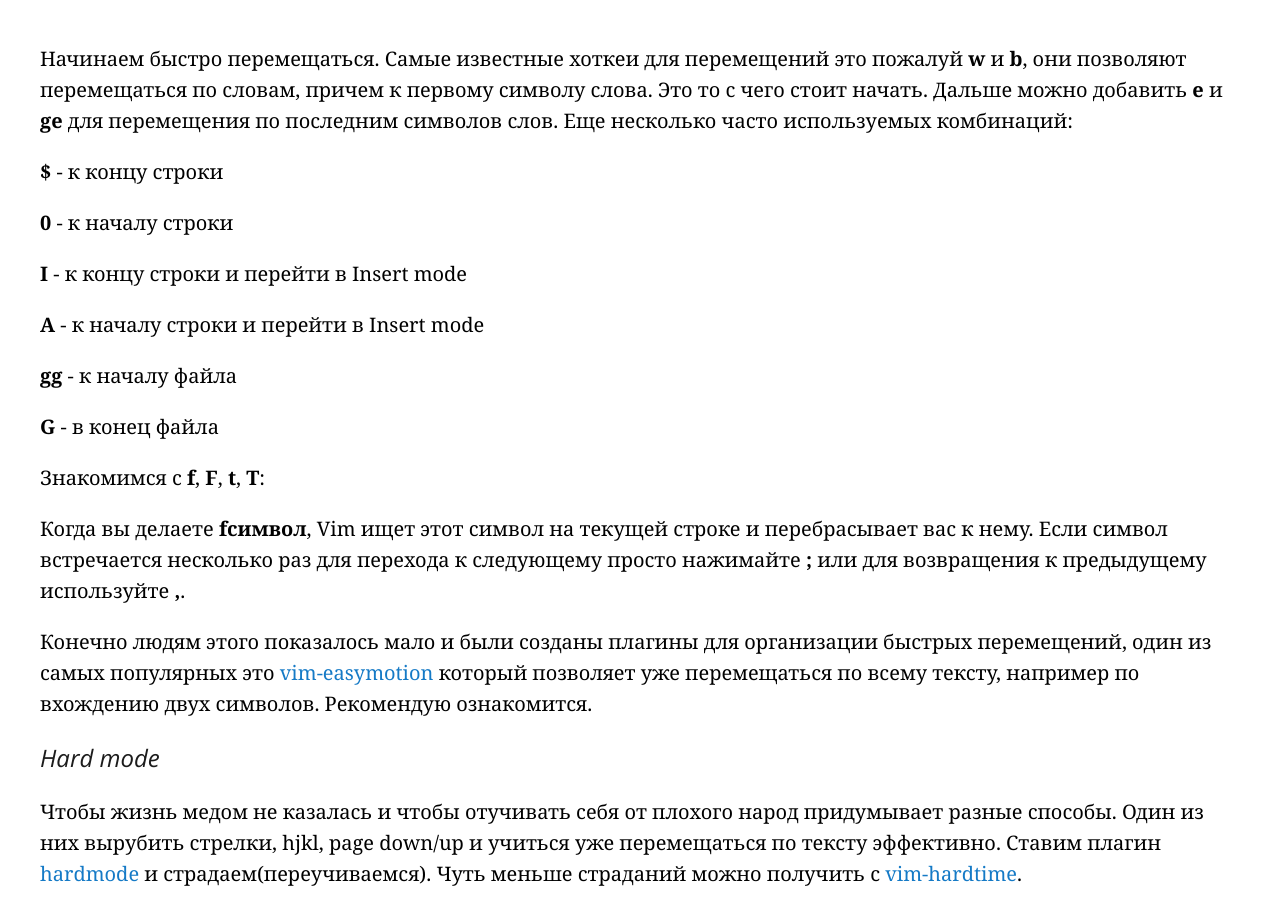
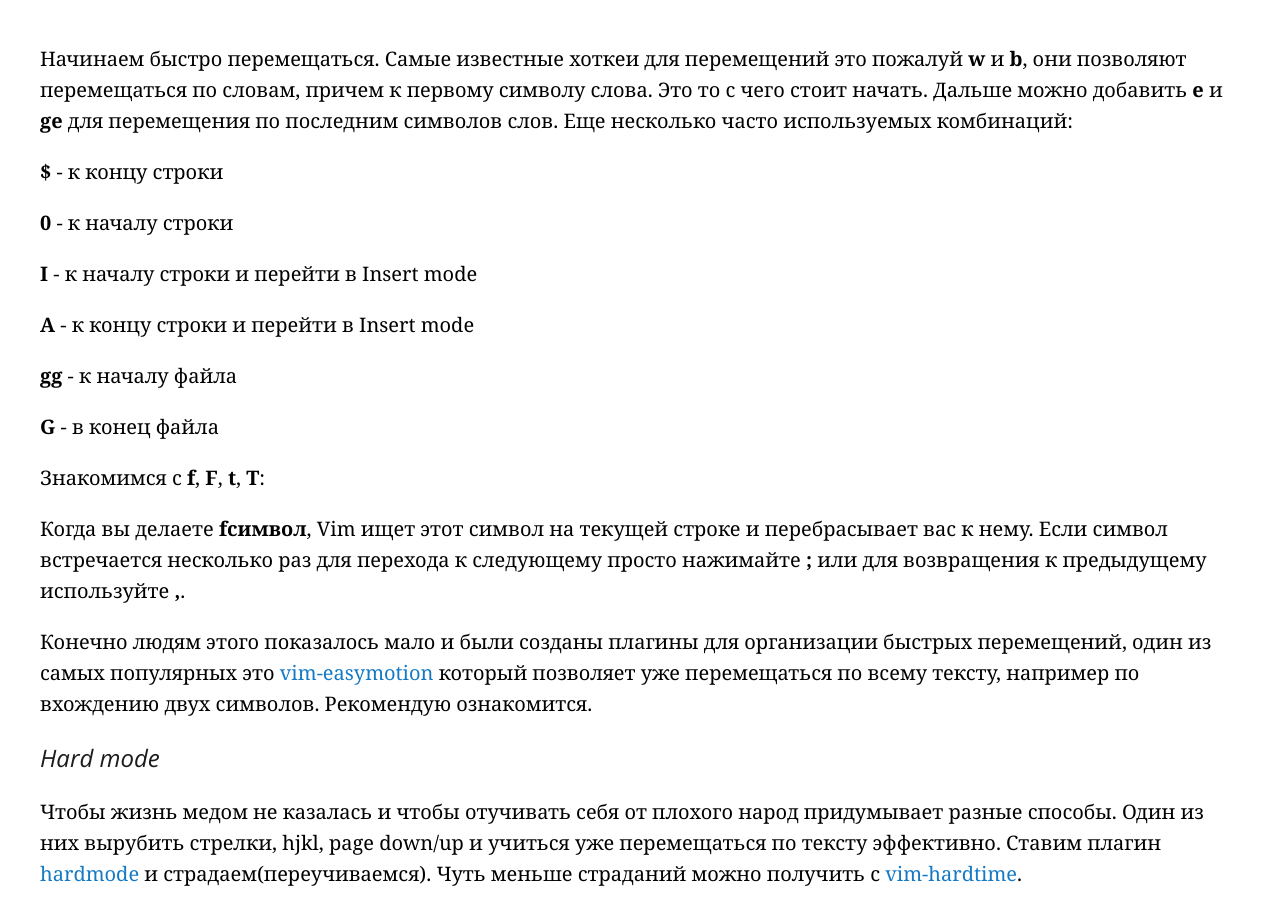
Before and after one commit to accessd/accessd.github.io, a Jekyll site: the page built from _posts/2017-03-11-vim-path-of-ninja-or-how-to-improve-your-speed.md, in a window 1280 px wide and 900 px high, scrolled down 3229 px. Built offline with Jekyll 4.4.1, drawn with Linux system fonts in a browser that asks for light colours; nearby versions of some CDN libraries; some web fonts are replaced; comment, search, counter and statistics services are not loaded.

```diff
--- a/_posts/2017-03-11-vim-path-of-ninja-or-how-to-improve-your-speed.md
+++ b/_posts/2017-03-11-vim-path-of-ninja-or-how-to-improve-your-speed.md
@@ -97,9 +97,9 @@ Esc в Vim используется очень часто, так как это
 
 **0** - к началу строки
 
-**I** - к концу строки и перейти в Insert mode
+**I** - к началу строки и перейти в Insert mode
 
-**A** - к началу строки и перейти в Insert mode
+**A** - к концу строки и перейти в Insert mode
 
 **gg** - к началу файла
 
```
